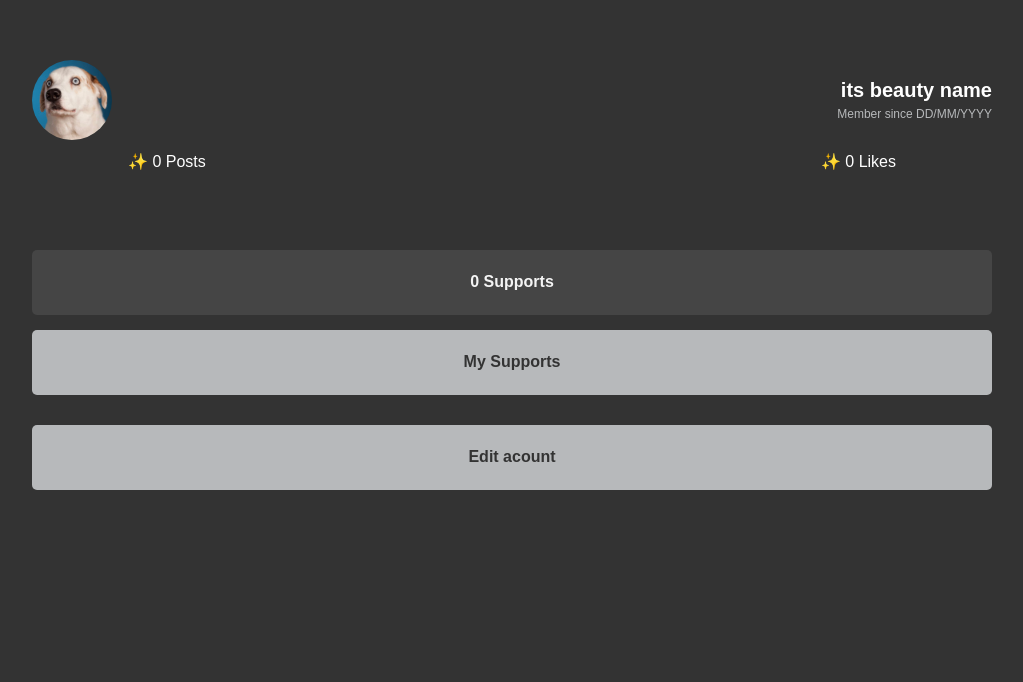
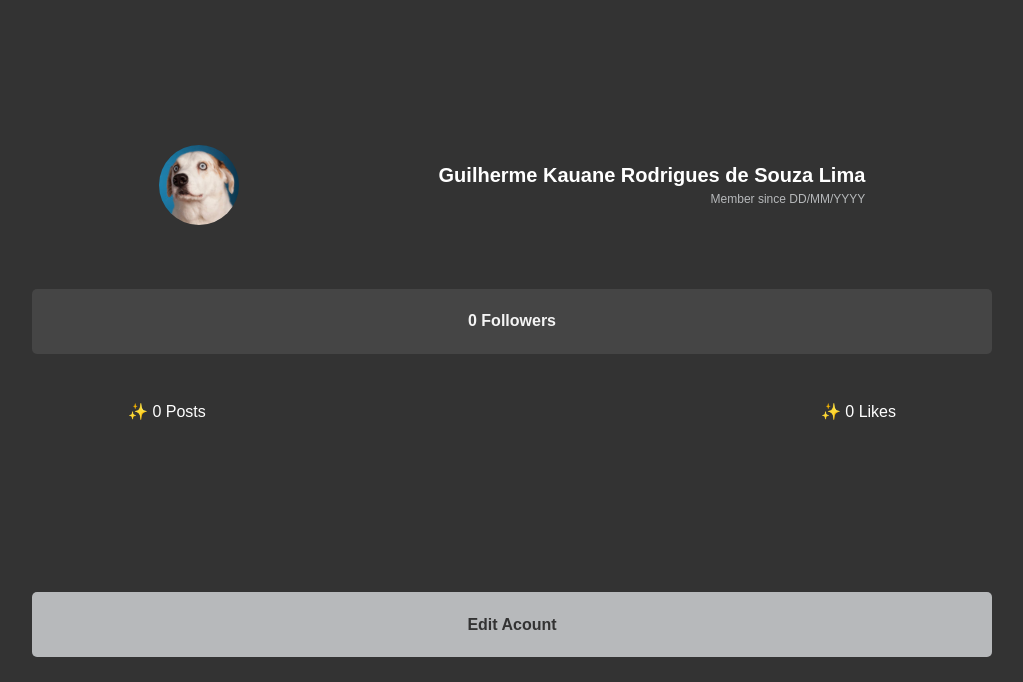
Before and after one commit to AkoruuDev/Linkr, a React (Create React App) app: page /user/me in a window 1280 px wide. Shown: the part 118-800 px from the top of the page, without its empty margins (128-1151 px from the left). Built offline with nearby package versions, Linux system fonts and the light colour scheme.

Commit message:
FEAT [Follow]: Update structure from profile and myProfile routes

```diff
--- a/src/pages/contents/MyProfile.js
+++ b/src/pages/contents/MyProfile.js
@@ -1,26 +1,26 @@
+import { useState } from "react";
 import styled from "styled-components"
 import profile from "../../assets/profile.jpg";
 
-export default function Profile () {
+export default function MyProfile () {
     return (
         <Container>
             <Main>
                 <Info>
                     <Image src={profile} alt='profile' />
                     <InfoBox>
-                        <Name>{'its beauty name'}</Name>
+                        <Name>{'Guilherme Kauane Rodrigues de Souza Lima'}</Name>
                         <Member>Member since {'DD/MM/YYYY'}</Member>
                     </InfoBox>
                 </Info>
+                <Follow>
+                    <div>{'0'} Followers</div>
+                </Follow>
                 <Posts>
                     <div><span>✨</span> {'0'} Posts</div>
                     <div><span>✨</span> {'0'} Likes</div>
                 </Posts>
-                <Support>
-                    <div>{'0'} Supports</div>
-                    <div>My Supports</div>
-                </Support>
-                <Edit>Edit acount</Edit>
+                <Edit>Edit Acount</Edit>
             </Main>
         </Container>
     )
@@ -51,7 +51,7 @@ const Info = styled.div`
     margin-bottom: 14px;
     display: flex;
     flex-direction: row;
-    justify-content: space-between;
+    justify-content: space-evenly;
     align-items: center;
 `
 
@@ -63,7 +63,7 @@ const Image = styled.img`
 `
 
 const InfoBox = styled.div`
-    width: calc(75vw - 100px);
+    width: 500px;
     display: flex;
     flex-direction: column;
     align-items: flex-end;
@@ -83,47 +83,35 @@ const Member = styled.h2`
 
 const Posts = styled.h3`
     width: 80%;
-    margin-bottom: 65px;
     display: flex;
     justify-content: space-between;
     color: #FFFFFF;
 `
 
-const Support = styled.div`
+const Follow = styled.div`
     width: 100%;
+    margin: 35px 0;
+
+    display: flex;
+    justify-content: space-between;
     & div{
         width: 100%;
         height: 65px;
         margin: 15px 0;
         border-radius: 5px;
         font-weight: 700;
+        background-color: #454545;
+        color: #F4F4F4;
 
         display: flex;
         justify-content: center;
         align-items: center;
     }
+`
 
-    & :nth-child(1) {
-        background-color: #454545;
-        color: #F4F4F4;
-    }
-
-    & :nth-child(2) {
-        background-color: #B7B9BB;
-        color: #333333;
-        cursor: pointer;
-        transition: all 0.3s linear;
-
-        &:hover {
-            background-color: #5C6F5C;
-            color: #B7B9BB;
-        }
-    }
-`
 const Edit = styled.div`
-    width: 100%;
+    width: 75vw;
     height: 65px;
-    margin: 15px 0;
     border-radius: 5px;
     font-weight: 700;
 
@@ -135,6 +123,9 @@ const Edit = styled.div`
     cursor: pointer;
     transition: all 0.3s linear;
 
+    position: absolute;
+    bottom: 25px;
+
     &:hover {
         background-color: #6272e1;
         color: #B7B9BB;
--- a/src/pages/contents/Profile.js
+++ b/src/pages/contents/Profile.js
@@ -1,25 +1,36 @@
+import { useState } from "react";
 import styled from "styled-components"
 import profile from "../../assets/profile.jpg";
 
 export default function Profile () {
+    const [follow, setFollow] = useState('Follow');
+
+    function renderFollow() {
+        if (follow === 'Follow') {
+            setFollow('Unfollow')
+        } else {
+            setFollow('Follow')
+        }
+    }
+
     return (
         <Container>
             <Main>
                 <Info>
                     <Image src={profile} alt='profile' />
                     <InfoBox>
-                        <Name>{'its beauty name'}</Name>
+                        <Name>{'Guilherme Kauane Rodrigues de Souza Lima'}</Name>
                         <Member>Member since {'DD/MM/YYYY'}</Member>
                     </InfoBox>
                 </Info>
+                <Follow>
+                    <div>{'0'} Follows</div>
+                    <div onClick={() => renderFollow()}>{follow}</div>
+                </Follow>
                 <Posts>
                     <div><span>✨</span> {'0'} Posts</div>
                     <div><span>✨</span> {'0'} Likes</div>
                 </Posts>
-                <Support>
-                    <div>{'0'} Supports</div>
-                    <div>Support</div>
-                </Support>
             </Main>
         </Container>
     )
@@ -50,7 +61,7 @@ const Info = styled.div`
     margin-bottom: 14px;
     display: flex;
     flex-direction: row;
-    justify-content: space-between;
+    justify-content: space-evenly;
     align-items: center;
 `
 
@@ -62,7 +73,7 @@ const Image = styled.img`
 `
 
 const InfoBox = styled.div`
-    width: calc(75vw - 100px);
+    width: 500px;
     display: flex;
     flex-direction: column;
     align-items: flex-end;
@@ -82,16 +93,20 @@ const Member = styled.h2`
 
 const Posts = styled.h3`
     width: 80%;
-    margin-bottom: 65px;
     display: flex;
     justify-content: space-between;
     color: #FFFFFF;
 `
 
-const Support = styled.div`
+const Follow = styled.div`
     width: 100%;
+    margin: 35px 0;
+
+    display: flex;
+    justify-content: space-between;
+
     & div{
-        width: 100%;
+        width: 47%;
         height: 65px;
         margin: 15px 0;
         border-radius: 5px;
```
